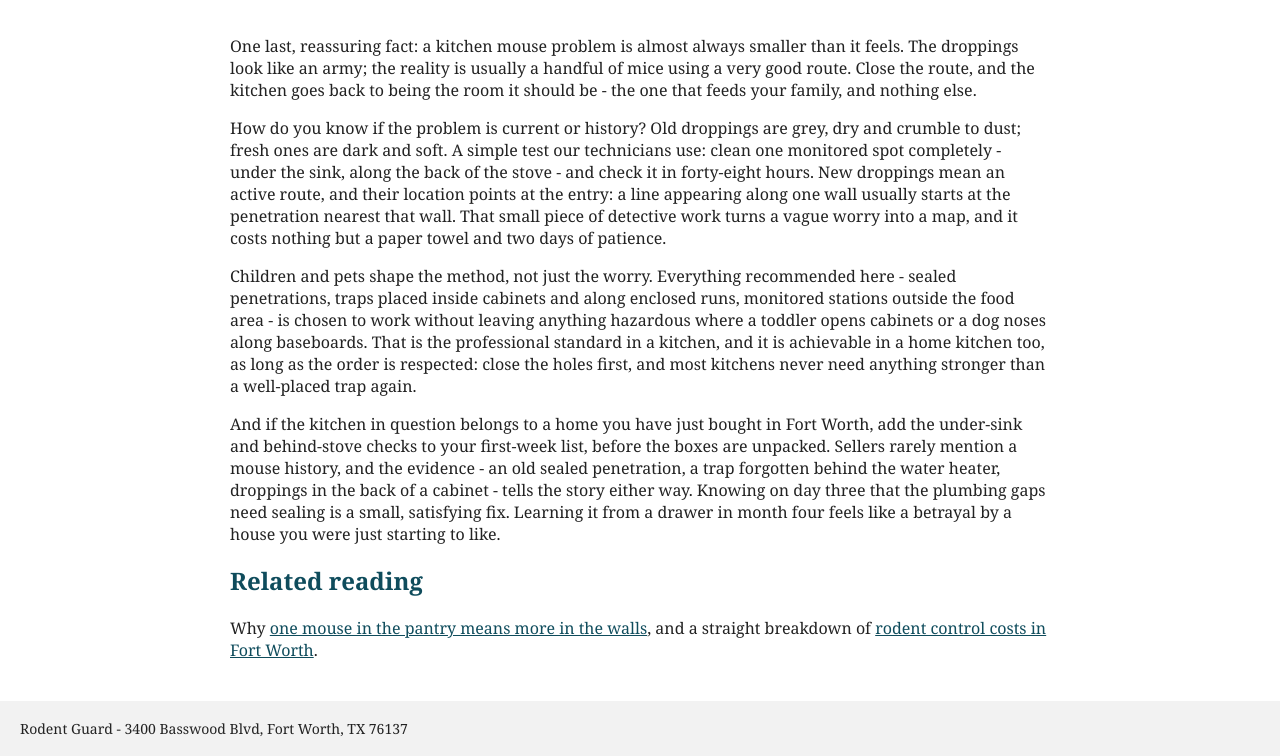
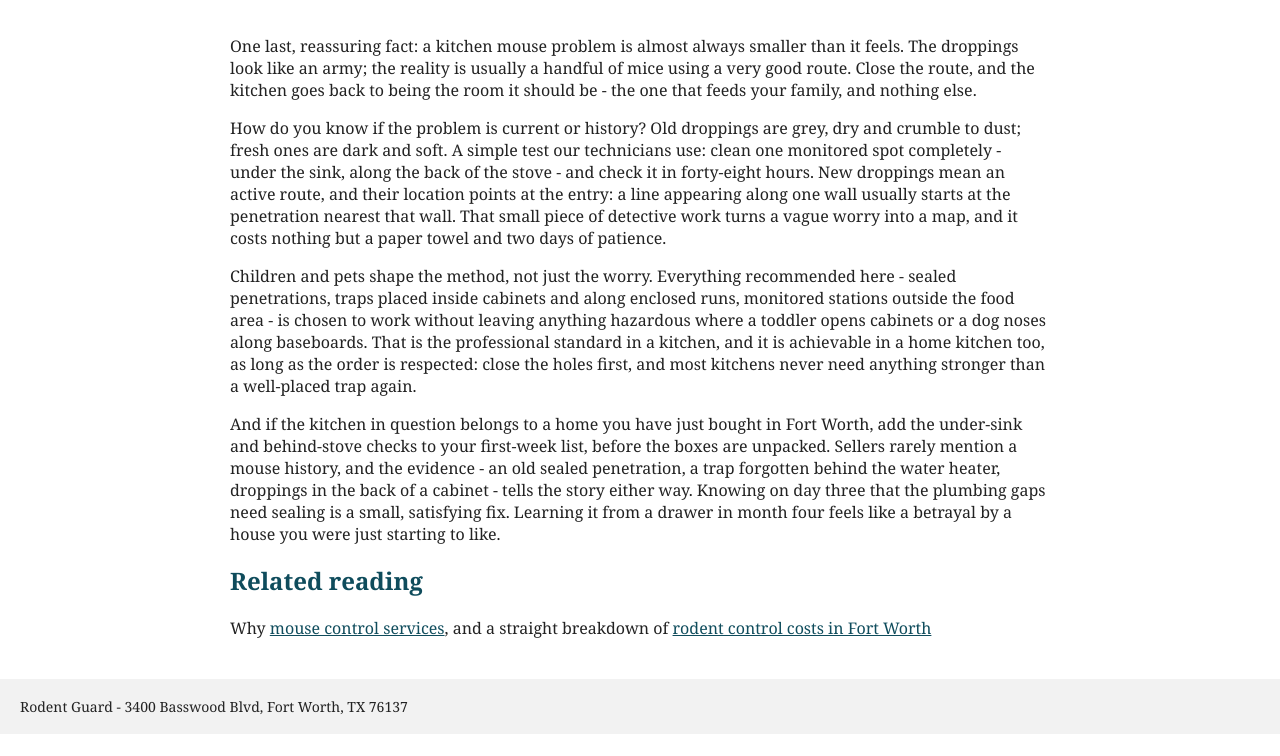
Before and after one commit to RodentGuardFortWorth/rodent-guard-railway, a plain HTML site: page index.html in a window 1280 px wide. Shown: the part 3191-3947 px from the top of the page. After the commit the page ends 3925 px from the top, so only its background shows below. Drawn offline with Linux system fonts and the light colour scheme.

Commit message:
Replace LiveJournal link with mouse control services link, keep Site123 link

```diff
--- a/index.html
+++ b/index.html
@@ -22,7 +22,7 @@
 <p>Children and pets shape the method, not just the worry. Everything recommended here - sealed penetrations, traps placed inside cabinets and along enclosed runs, monitored stations outside the food area - is chosen to work without leaving anything hazardous where a toddler opens cabinets or a dog noses along baseboards. That is the professional standard in a kitchen, and it is achievable in a home kitchen too, as long as the order is respected: close the holes first, and most kitchens never need anything stronger than a well-placed trap again.</p>
 <p>And if the kitchen in question belongs to a home you have just bought in Fort Worth, add the under-sink and behind-stove checks to your first-week list, before the boxes are unpacked. Sellers rarely mention a mouse history, and the evidence - an old sealed penetration, a trap forgotten behind the water heater, droppings in the back of a cabinet - tells the story either way. Knowing on day three that the plumbing gaps need sealing is a small, satisfying fix. Learning it from a drawer in month four feels like a betrayal by a house you were just starting to like.</p>
 <h2>Related reading</h2>
-<p>Why <a href="https://rodentguardfw.livejournal.com/521.html">one mouse in the pantry means more in the walls</a>, and a straight breakdown of <a href="https://6b0084bc0eef4.site123.me/article.html">rodent control costs in Fort Worth</a>.</p>
+<p>Why <a href="https://rodentcontrolfortworthtx.com/services/mouse-extermination/">mouse control services</a>, and a straight breakdown of <a href="https://6b0084bc0eef4.site123.me/article.html">rodent control costs in Fort Worth</a></p>
 </main>
 <footer>Rodent Guard - 3400 Basswood Blvd, Fort Worth, TX 76137</footer>
 </body></html>
```
